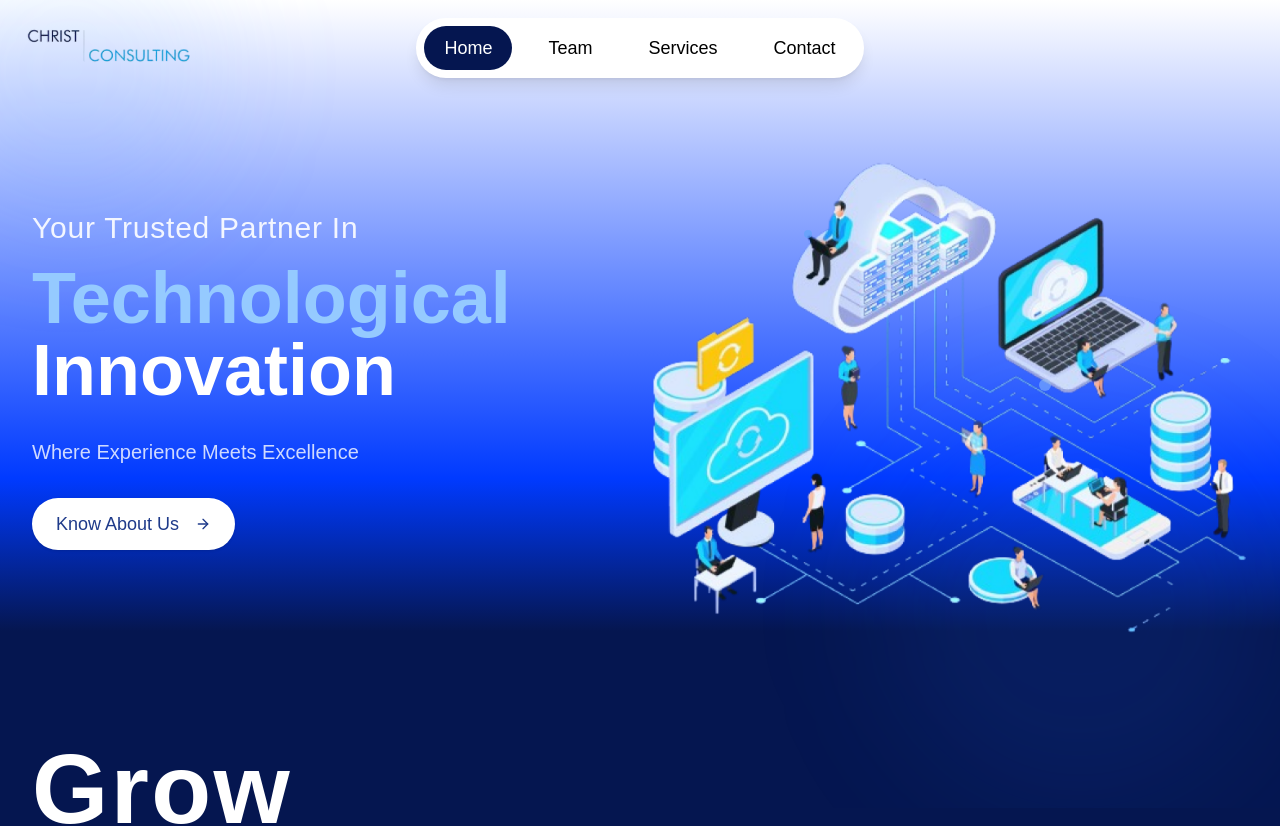
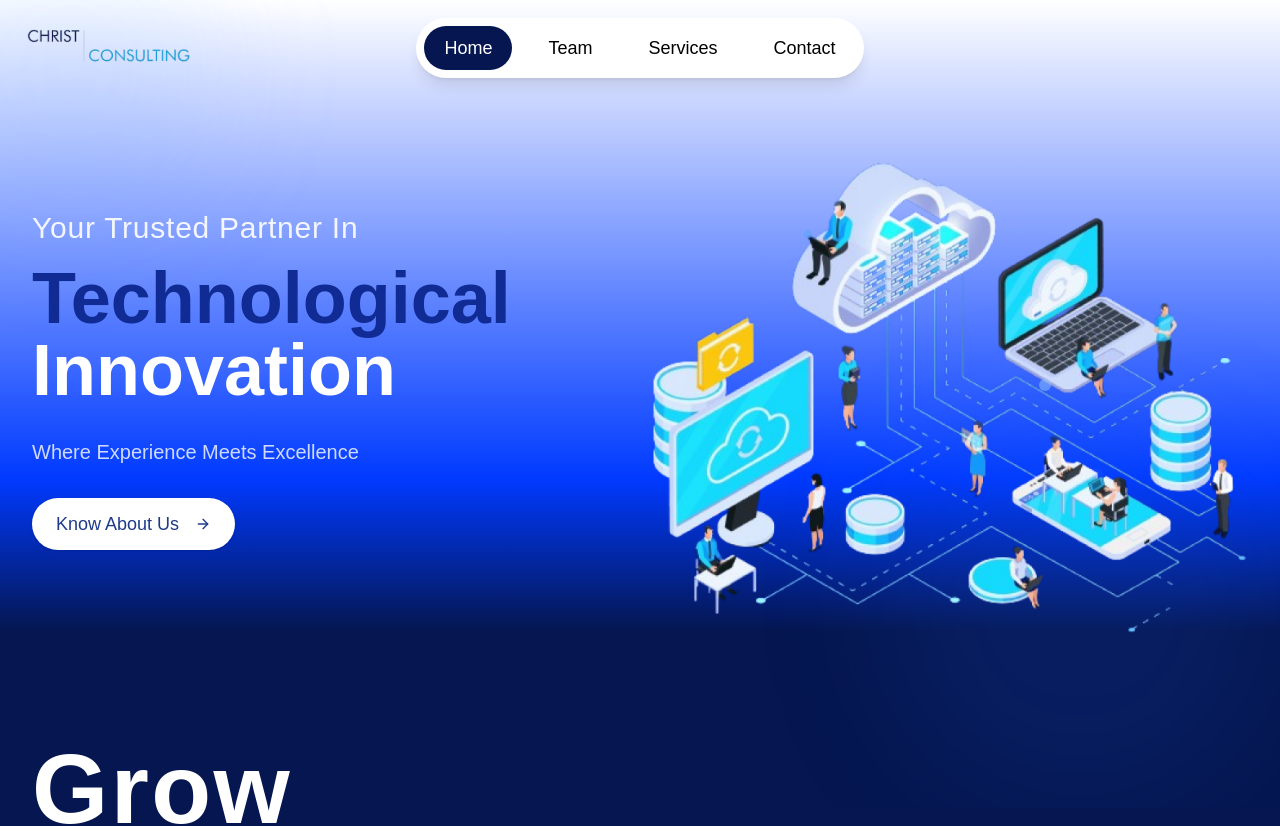
Before and after one commit to CHRIST-Consulting/TechTank-Portfolio-Website, a React (Vite) app: page / in a window 1280 px wide. Shown: the top 826 px of the page. Built offline with nearby package versions, Linux system fonts and the light colour scheme.

Commit message:
Update text colors in Hero and Teams components for improved visual consistency

```diff
--- a/src/components/Home/Hero.jsx
+++ b/src/components/Home/Hero.jsx
@@ -23,7 +23,7 @@ export function Hero() {
                 Your Trusted Partner In
               </h2>
               <div>
-                <h1 className="text-4xl sm:text-5xl lg:text-6xl xl:text-7xl font-bold text-[#95caff] leading-[1.1]">
+                <h1 className="text-4xl sm:text-5xl lg:text-6xl xl:text-7xl font-bold text-[#102c94] leading-[1.1]">
                   Technological
                 </h1>
                 <h1 className="text-4xl sm:text-5xl lg:text-6xl xl:text-7xl font-bold text-white leading-[1.1]">
--- a/src/pages/Teams.jsx
+++ b/src/pages/Teams.jsx
@@ -29,7 +29,7 @@ export default function Teams() {
                         <img src="/images/teams/teams_top.png" loading='eager' alt="Team Illustration" className="w-full max-w-3xl mx-auto" />
                         <h1 className="flex gap-2 text-4xl lg:text-7xl font-bold mb-8 justify-center">
                             <span className="text-white">MEET</span>
-                            <span className="text-[#AED1FF]">OUR</span>
+                            <span className="text-[#4cb4ff]">OUR</span>
                             <span className="text-white">TEAM</span>
                         </h1>
                         <p className="md:text-lg text-white/90 max-w-3xl mx-auto leading-relaxed text-left mt-4">
```
